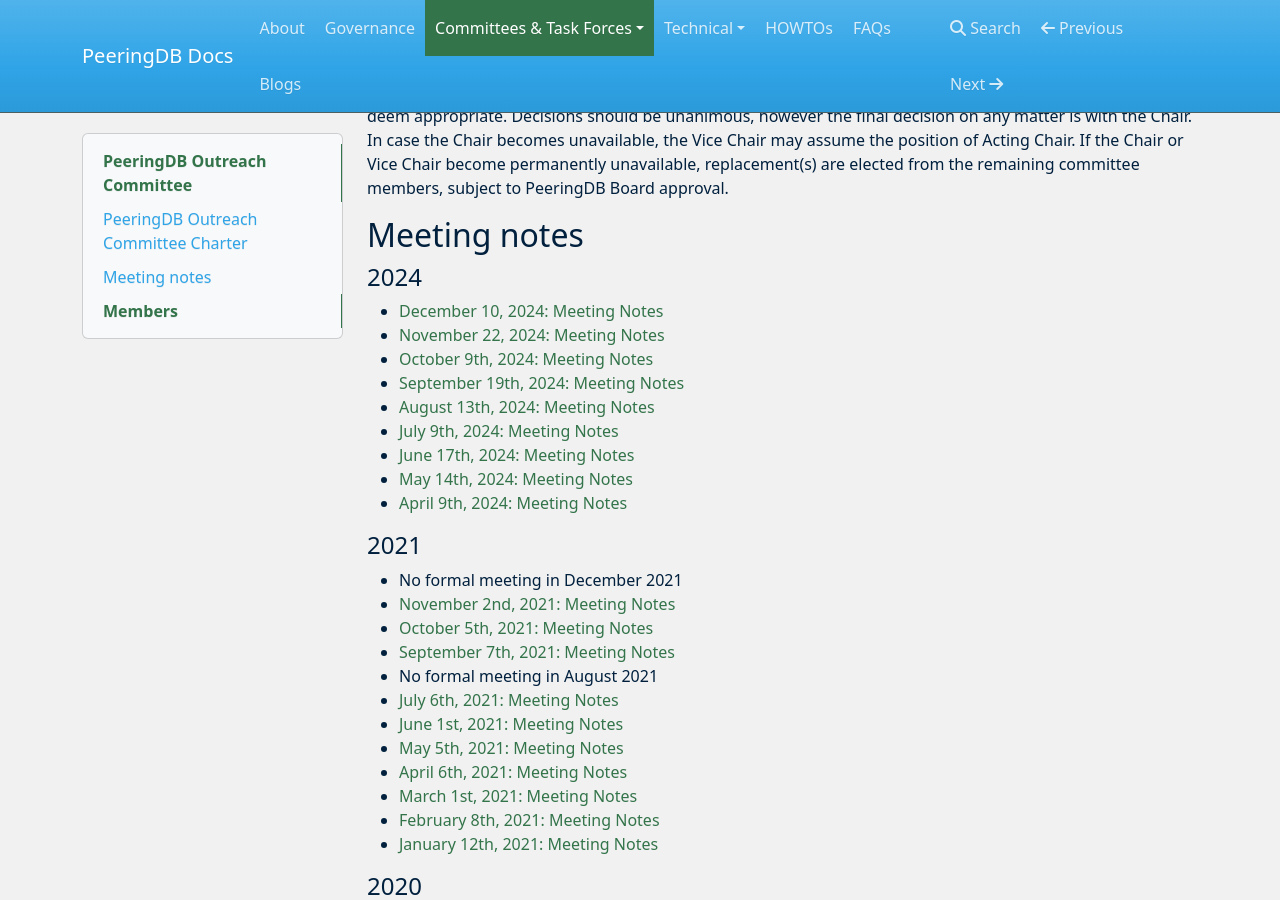
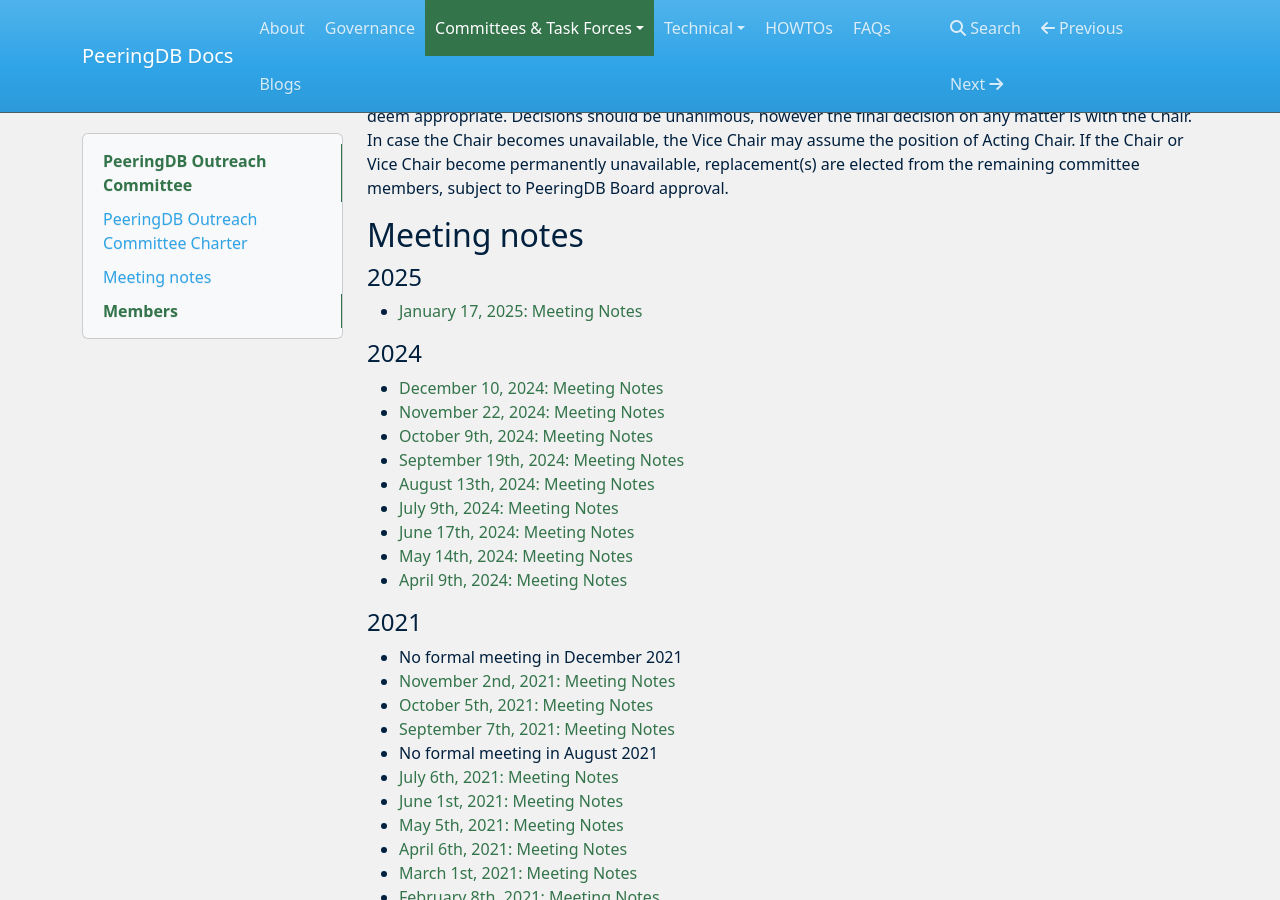
Before and after one commit to peeringdb/docs, an MkDocs documentation site: the page built from docs/committee/outreach/index.md, in a window 1280 px wide and 900 px high, scrolled down 1284 px. Built offline with MkDocs 1.6.1, drawn with Linux system fonts in a browser that asks for light colours; nearby versions of some CDN libraries.

Commit message:
Added January OC meeting notes.

```diff
--- a/docs/committee/outreach/index.md
+++ b/docs/committee/outreach/index.md
@@ -6,6 +6,10 @@
 {!docs/committee/outreach/charter.md!}
 
 ## Meeting notes
+
+#### 2025
+
+- [January 17, 2025: Meeting Notes](notes/2025-01-17_Outreach_Committee_Notes.pdf)
 
 #### 2024
 
```
Also changed, not shown: 1 other file.
